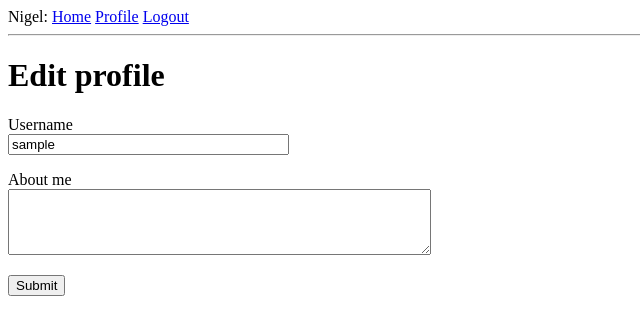
After one commit to secondsuitor/nigel-blog, a Flask app: page /edit_profile in a window 1280 px wide. The commit adds this page. Shown: the top 335 px of the page, without its empty margins (0-640 px from the left). Run offline with Flask 3, Linux system fonts and the light colour scheme; the visitor is signed in with stand-in values (Sample User, id 1); data comes from the database, SQL or seed files in the repository.

Commit message:
add edit profile functionality

```diff
--- a/nigel/forms.py
+++ b/nigel/forms.py
@@ -1,7 +1,8 @@
 from flask_wtf import FlaskForm
-from wtforms import StringField, PasswordField, BooleanField, SubmitField
-from wtforms.validators import DataRequired, ValidationError, Email, EqualTo
+from wtforms import StringField, PasswordField, BooleanField, SubmitField, TextAreaField
+from wtforms.validators import DataRequired, ValidationError, Email, EqualTo, Length
 from nigel.models import User
+
 
 class LoginForm(FlaskForm):
     username = StringField('Username', validators=[DataRequired()])
@@ -25,3 +26,8 @@ class RegistrationForm(FlaskForm):
         user = User.query.filter_by(email=email.data).first()
         if user is not None:
             raise ValidationError('Please use a different email')
+
+class EditProfileForm(FlaskForm):
+    username = StringField('Username', validators=[DataRequired()])
+    about_me = TextAreaField('About me', validators=[Length(min=0, max=140)])
+    submit = SubmitField('Submit')
--- a/nigel/routes.py
+++ b/nigel/routes.py
@@ -5,7 +5,7 @@ from nigel.forms import LoginForm
 from nigel.models import User
 from werkzeug.urls import url_parse
 from nigel import db
-from nigel.forms import RegistrationForm
+from nigel.forms import RegistrationForm, EditProfileForm
 from datetime import datetime
 
 @app.before_request
@@ -82,3 +82,18 @@ def user(username):
         {'author': user, 'body': 'test post #3'}
     ]
     return render_template('user.html', user=user, posts = posts)
+
+@app.route('/edit_profile', methods=['GET', 'POST'])
+@login_required
+def edit_profile():
+    form = EditProfileForm()
+    if form.validate_on_submit():
+        current_user.username = form.username.data
+        current_user.about_me = form.about_me.data
+        db.session.commit()
+        flash('Your profile has been updated')
+        return redirect(url_for('edit_profile'))
+    elif request.method == 'GET':
+        form.username.data = current_user.username
+        form.about_me.data = current_user.about_me
+    return render_template('edit_profile.html', title='Edit Profile', form=form)
--- a/nigel/templates/base.html
+++ b/nigel/templates/base.html
@@ -26,6 +26,7 @@
             {% for message in messages %}
             <li>{{ message }}</li>
             {% endfor %}
+        </ul>
         {% endif %}
         {% endwith %}
         {% block content %}{% endblock %}
--- /dev/null
+++ b/nigel/templates/edit_profile.html
@@ -0,0 +1,23 @@
+{% extends "base.html" %}
+
+{% block content %}
+    <h1>Edit profile</h1>
+    <form action="" method="POST">
+        {{ form.hidden_tag() }}
+        <p>
+            {{ form.username.label }}<br>
+            {{ form.username(size=32) }}<br>
+            {% for error in form.username.errors %}
+            <span style="color: red;">[{{ error }}]</span>
+            {% endfor %}
+        </p>
+        <p>
+            {{ form.about_me.label }}<br>
+            {{ form.about_me(cols=50, rows=4) }}<br>
+            {% for error in form.about_me.errors %}
+            <span style="color:red;">[{{ error }}]</span>
+            {% endfor %}
+        </p>
+        <p>{{ form.submit() }}</p>
+    </form>
+{% endblock %}
--- a/nigel/templates/user.html
+++ b/nigel/templates/user.html
@@ -4,6 +4,9 @@
     <h1>User: {{ user.username }}</h1>
     {% if user.about_me %}<p>{{ user.about_me }}</p>{% endif %}
     {% if user.last_seen %}<p>Last seen on: {{ user.last_seen }}</p>{% endif %}
+    {% if user == current_user %}
+    <p><a href="{{ url_for('edit_profile') }}">Edit my profile</a></p>
+    {% endif %}
     <hr>
     {% for post in posts %}
         {% include "_post.html" %}
```
